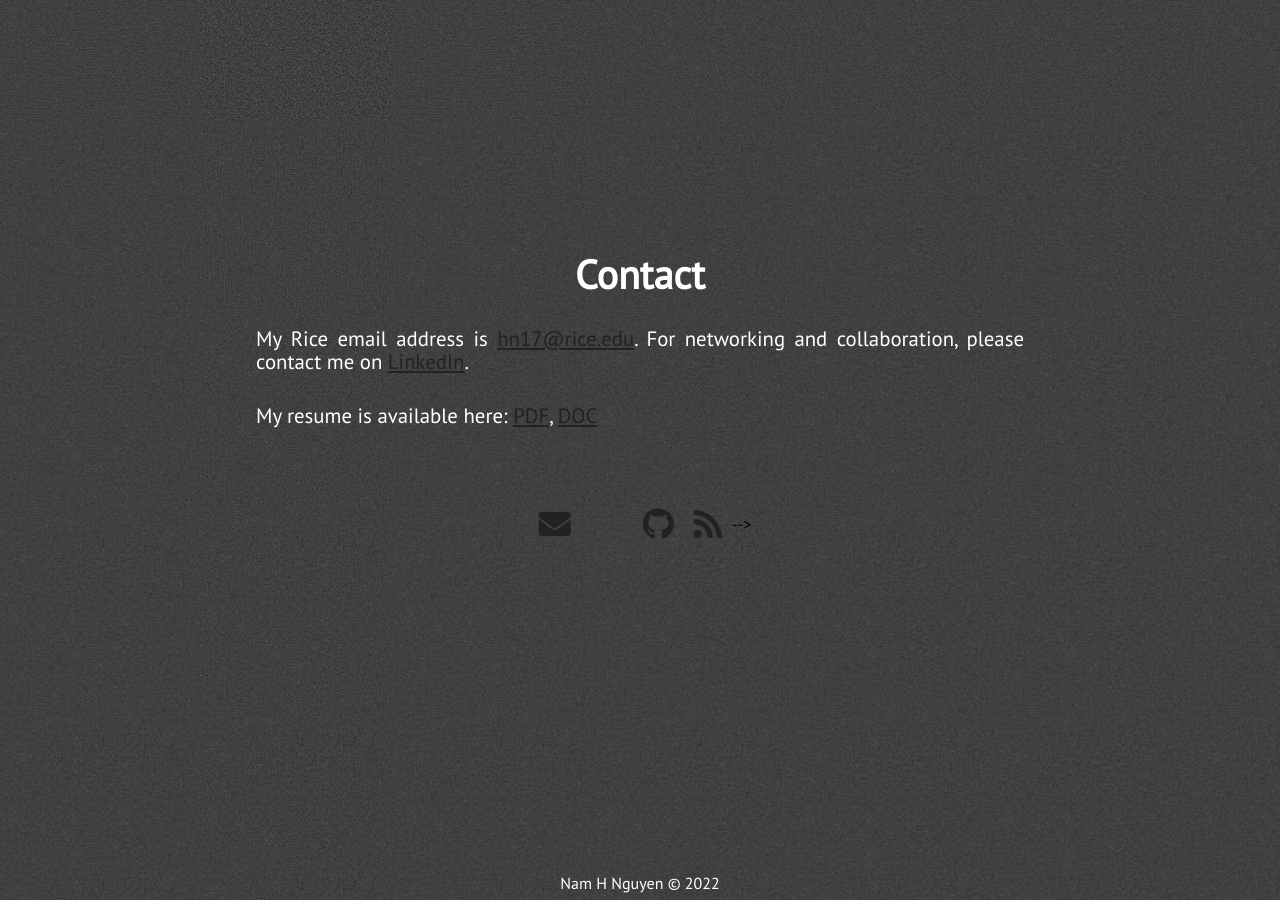
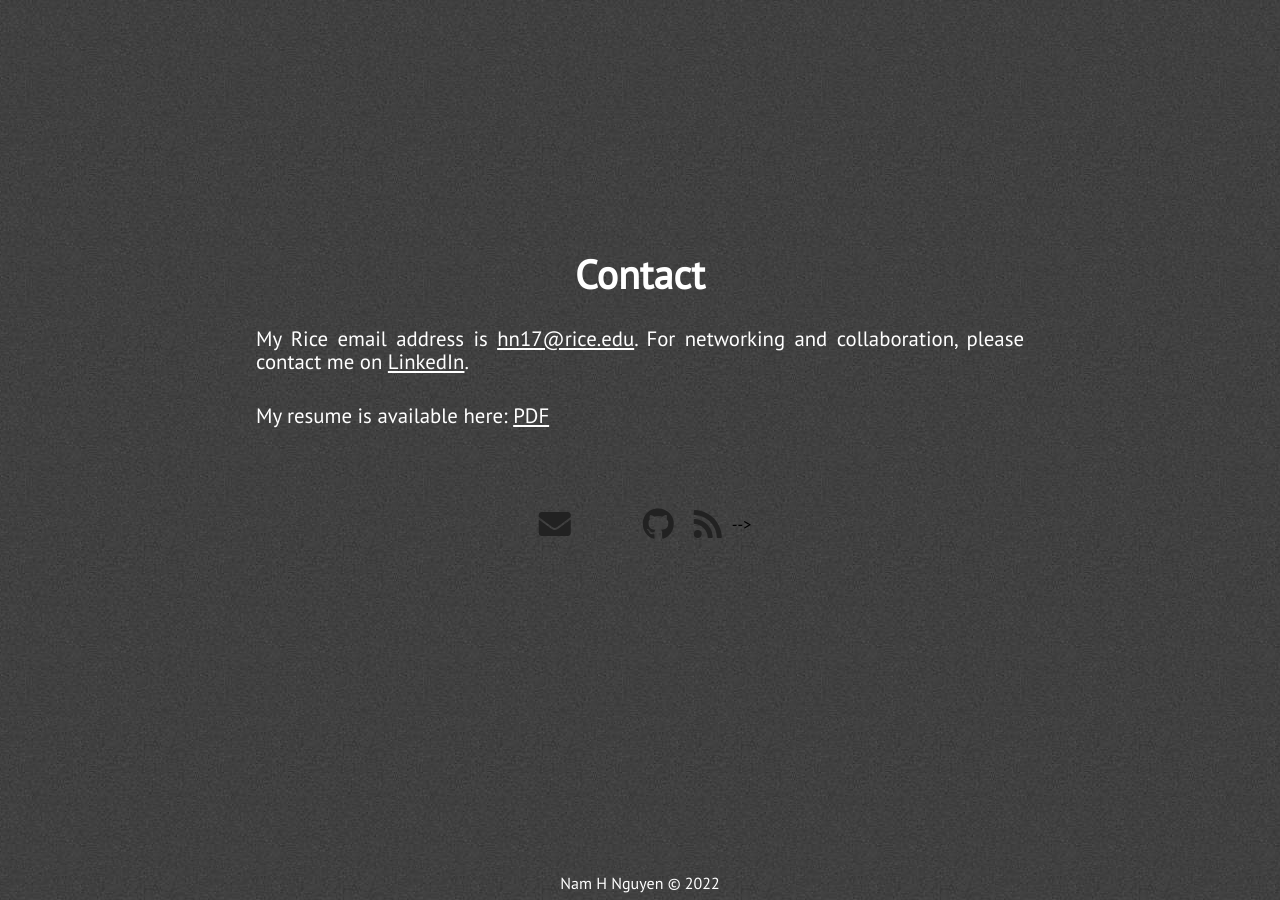
Before and after one commit to nguyendangson/sondangnguyen, a Jekyll site: the page built from index.html, in a window 1280 px wide and 900 px high, scrolled down 6228 px. Built offline with Jekyll 4.4.1, drawn with Linux system fonts in a browser that asks for light colours; nearby versions of some CDN libraries.

Commit message:
my github.io

```diff
--- a/_includes/extra.html
+++ b/_includes/extra.html
@@ -3,10 +3,11 @@
         <div>
             <div class="section-heading" id="chat-text">Contact</div>
             <p class="paragraph-text justify-text">
-                My Rice email address is <a href="mailto:{{ site.email }}">{{ site.email }}</a>. For networking and collaboration, please contact me on <a href="https://www.linkedin.com/in/{{ site.linkedin }}/">LinkedIn</a>.
+                My Rice email address is <a href="mailto:{{ site.email }}" style="color:white;">{{ site.email }}</a>.
+For networking and collaboration, please contact me on <a href="https://www.linkedin.com/in/{{ site.linkedin }}/" style="color:white;">LinkedIn</a>.
             </p>
             <p class="paragraph-text justify-text">
-                My resume is available here: <a href="{{ site.blog_url }}/resume/resume.pdf">PDF</a>, <a href="{{ site.blog_url }}/resume/resume.docx">DOC</a>
+                My resume is available here: <a href="{{ site.blog_url }}/assets/resume/resume.pdf" style="color:white;">PDF</a>
             </p>
             <div class="extra-links">
                 <span class="hint--bottom bottom-link" aria-label="Email">
```
Also changed, not shown: 1 other file.
